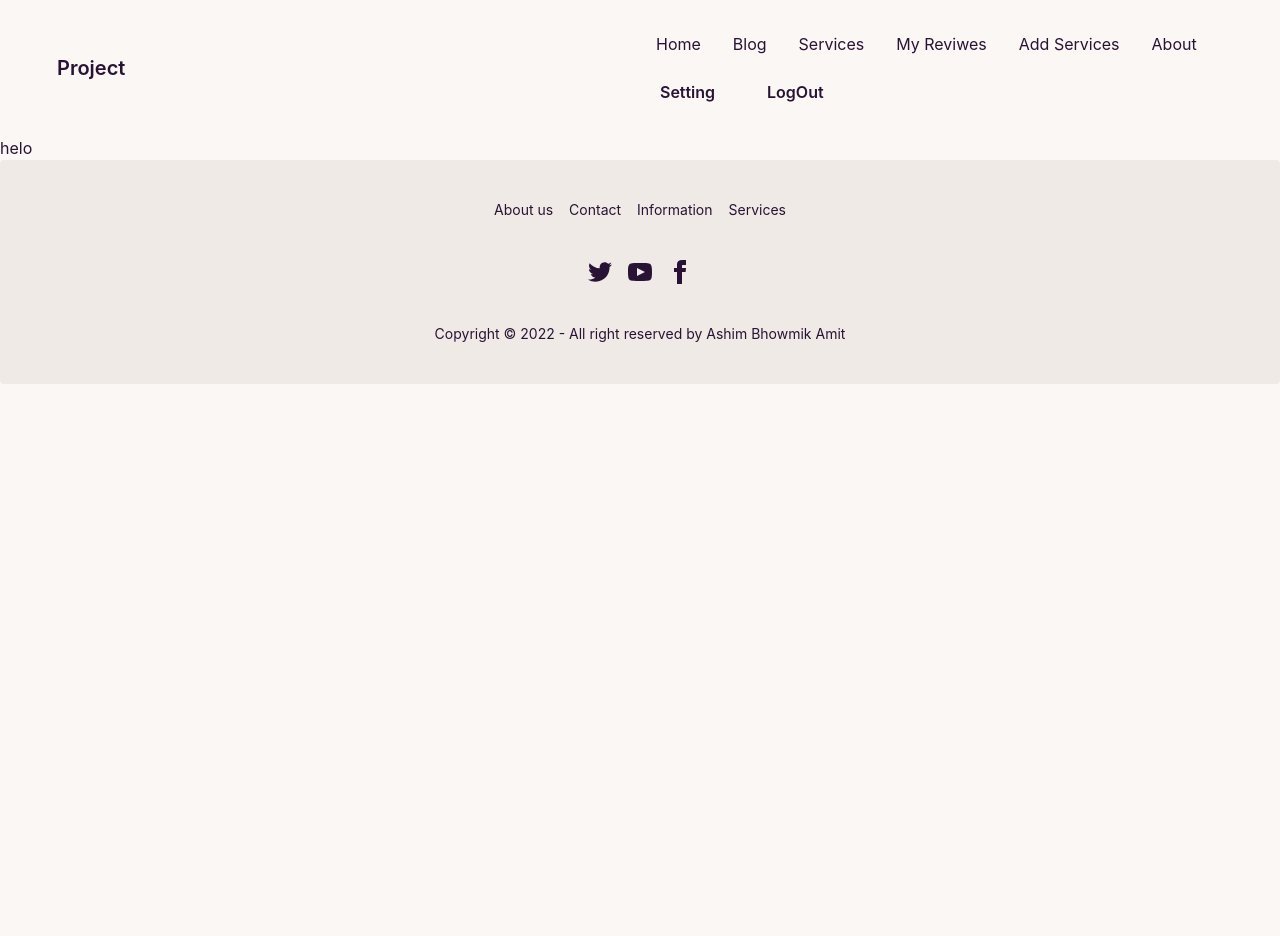
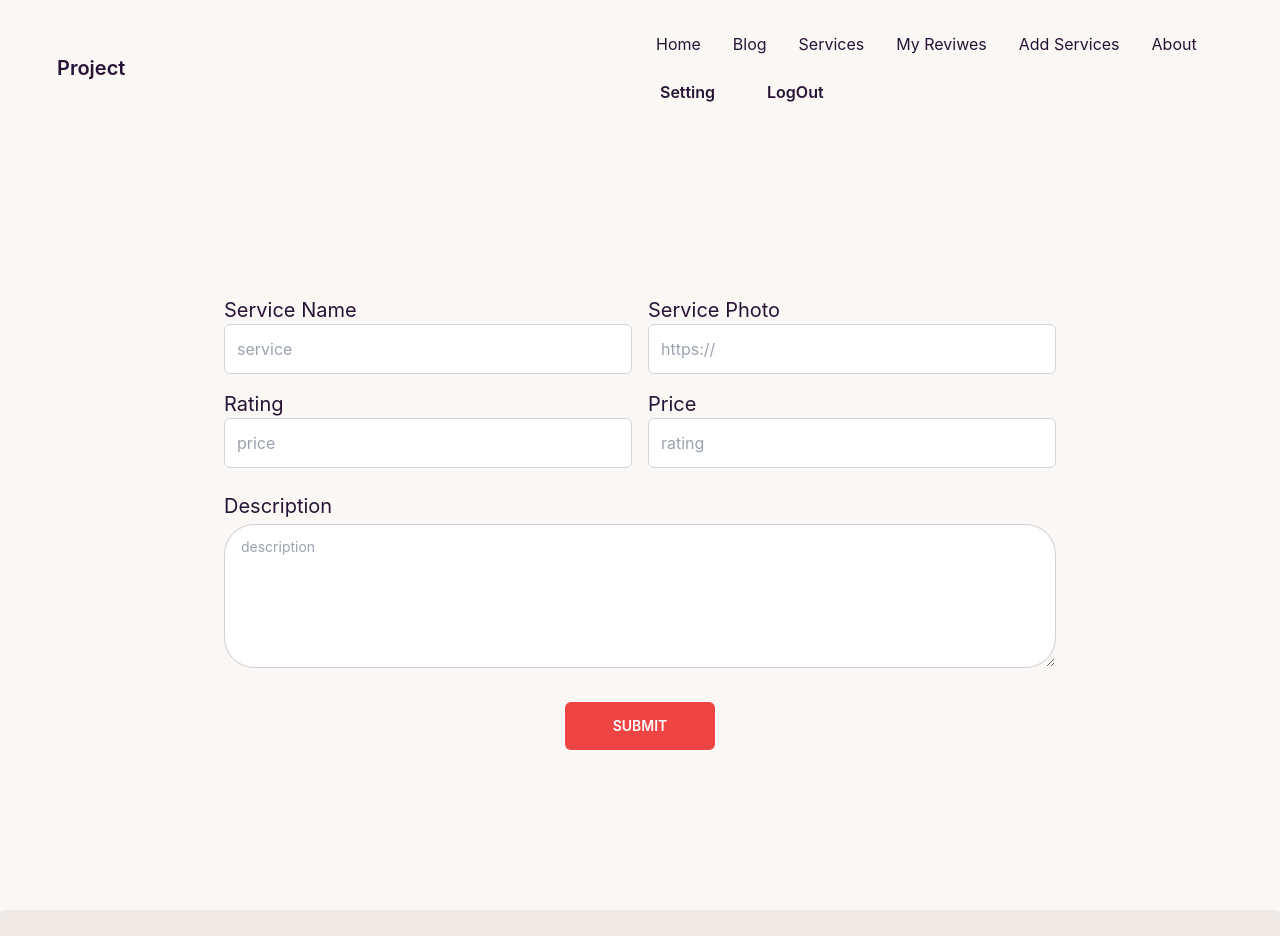
Before and after one commit to ashimbhowmik/service-review-client-site, a React (Create React App) app: page /addServices in a window 1280 px wide. Built offline with nearby package versions, Linux system fonts and the light colour scheme; no server answers; sample sign-in values are in the browser's storage.

Commit message:
[add new services]

```diff
--- a/src/Pages/AddServices/AddServices.js
+++ b/src/Pages/AddServices/AddServices.js
@@ -1,9 +1,120 @@
 import React from "react";
+import "react-toastify/dist/ReactToastify.css";
+import { toast, ToastContainer } from "react-toastify";
 
 const AddServices = () => {
+  const handleReview = (event) => {
+    event.preventDefault();
+    const form = event.target;
+    const name = form.name.value;
+    const img = form.img.value;
+    const rating = form.rating.value;
+    const price = form.price.value;
+    const description = form.description.value;
+
+    const service = {
+      name,
+      img,
+      rating,
+      price,
+      description,
+    };
+    console.log(img, rating);
+
+    fetch("http://localhost:5000/services", {
+      method: "POST",
+      headers: {
+        "content-type": "application/json",
+        authorization: `Bearer ${localStorage.getItem("genius-token")}`,
+      },
+      body: JSON.stringify(service),
+    })
+      .then((res) => res.json())
+      .then((data) => {
+        console.log(data);
+        if (data.acknowledged) {
+          toast.success("Review Successfully", {
+            theme: "colored",
+          });
+          form.reset();
+        }
+      })
+      .catch((er) => console.error(er));
+  };
+
   return (
     <div>
-      <h1>helo</h1>
+      <section className="mx-auto  w-[90%] p-40">
+        <form onSubmit={handleReview}>
+          <div className="grid grid-cols-6 gap-4 col-span-full lg:col-span-3">
+            <div className="col-span-full sm:col-span-3">
+              <label for="username" className="text-xl">
+                Service Name
+              </label>
+              <input
+                name="name"
+                type="text"
+                placeholder="service"
+                className="w-full border p-3 rounded-md focus:ring focus:ring-opacity-75 focus:ring-blue-600 border-gray-300 text-gray-900"
+              />
+            </div>
+
+            <div className="col-span-full sm:col-span-3">
+              <label for="website" className="text-xl">
+                Service Photo
+              </label>
+              <input
+                name="img"
+                type="text"
+                placeholder="https://"
+                className="w-full border p-3 rounded-md focus:ring focus:ring-opacity-75 focus:ring-blue-600 border-gray-300 text-gray-900"
+              />
+            </div>
+            <div className="col-span-full sm:col-span-3">
+              <label for="username" className="text-xl">
+                Rating
+              </label>
+              <input
+                name="rating"
+                type="text"
+                placeholder="price"
+                className="w-full border p-3 rounded-md focus:ring focus:ring-opacity-75 focus:ring-blue-600 border-gray-300 text-gray-900"
+              />
+            </div>
+            <div className="col-span-full sm:col-span-3">
+              <label for="website" className="text-xl">
+                Price
+              </label>
+              <input
+                name="price"
+                type="text"
+                placeholder="rating"
+                className="w-full border p-3 rounded-md focus:ring focus:ring-opacity-75 focus:ring-blue-600 border-gray-300 text-gray-900"
+              />
+            </div>
+          </div>
+          <div className="mt-6 mb-2">
+            <label for="website" className="text-xl">
+              Description
+            </label>
+            <textarea
+              name="description"
+              className="textarea textarea-bordered bg-white mt-1 h-36 w-full"
+              placeholder="description"
+              required
+            ></textarea>
+          </div>
+
+          <div className="flex justify-center items-center mt-7">
+            <input
+              className="btn px-4 py-2 border-0 text-white w-[150px] rounded-md bg-red-500"
+              type="submit"
+              value="Submit"
+            />
+          </div>
+        </form>
+      </section>
+      <ToastContainer position="top-center" />
     </div>
   );
 };
--- a/src/Pages/MyReviews/MyReviwes.js
+++ b/src/Pages/MyReviews/MyReviwes.js
@@ -1,9 +1,31 @@
-import React from "react";
-import { Link, useLoaderData } from "react-router-dom";
+import React, { useState } from "react";
+import { useLoaderData } from "react-router-dom";
 import useAuth from "../Hooks/useAuth";
 import ReviewCard from "./ReviewStore/ReviewCard/ReviewCard";
 
 const MyReviwes = () => {
+  const [deleteData, setDeleteData] = useState([]);
+  const handleDelete = (id) => {
+    const proceed = window.confirm(
+      "Are you sure, you want to cancel this order"
+    );
+    if (proceed) {
+      fetch(`http://localhost:5000/reviews/${id}`, {
+        method: "DELETE",
+        headers: {
+          authorization: `Bearer ${localStorage.getItem("genius-token")}`,
+        },
+      })
+        .then((res) => res.json())
+        .then((data) => {
+          if (data.deletedCount > 0) {
+            alert("deleted successfully");
+            const remaining = deleteData.filter((odr) => odr._id !== id);
+            setDeleteData(remaining);
+          }
+        });
+    }
+  };
   const reviews = useLoaderData();
   const { user } = useAuth();
   const myReviews = reviews?.filter((x) => x.userImage === user?.photoURL);
@@ -13,7 +35,7 @@ const MyReviwes = () => {
     <div>
       <div className="  grid grid-cols-1 md:grid-cols-2 lg:grid-cols-2 gap-6 w-[80%] mx-auto my-20">
         {myReviews.map((r) => (
-          <ReviewCard r={r} key={_id}></ReviewCard>
+          <ReviewCard r={r} key={_id} handleDelete={handleDelete}></ReviewCard>
         ))}
       </div>
     </div>
--- a/src/Pages/MyReviews/ReviewStore/ReviewCard/ReviewCard.js
+++ b/src/Pages/MyReviews/ReviewStore/ReviewCard/ReviewCard.js
@@ -1,7 +1,7 @@
-import React from "react";
+import React, { useState } from "react";
 import { Link } from "react-router-dom";
 
-const ReviewCard = ({ r }) => {
+const ReviewCard = ({ r, handleDelete }) => {
   const { _id, email, message, rating, serviceName, userImage, customer } = r;
   return (
     <div>
@@ -65,7 +65,11 @@ const ReviewCard = ({ r }) => {
                 />
               </svg>
             </button>
-            <button type="button" className="flex items-center p-1 space-x-1.5">
+            <button
+              onClick={() => handleDelete(_id)}
+              type="button"
+              className="flex items-center p-1 space-x-1.5"
+            >
               <svg
                 xmlns="http://www.w3.org/2000/svg"
                 fill="none"
--- a/src/Routes/Routes.js
+++ b/src/Routes/Routes.js
@@ -47,6 +47,11 @@ export const routes = createBrowserRouter([
       },
 
       {
+        path: "/services/:id",
+        element: <AddServices></AddServices>,
+      },
+
+      {
         path: "/myReviwes",
         element: (
           <PrivateRoute>
```
